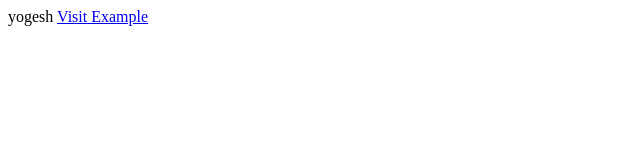
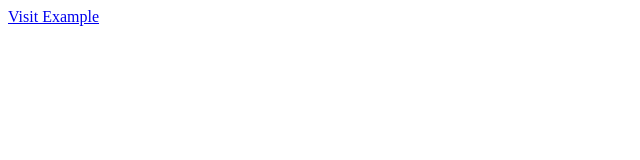
Before and after one commit to Yogesh2072/Feature-branch-demo, a plain HTML site: page header.html in a window 1280 px wide. Shown: the whole page, without its empty margins (0-640 px from the left). Drawn offline with Linux system fonts and the light colour scheme.

Commit message:
removed yogesh

```diff
--- a/header.html
+++ b/header.html
@@ -1,3 +1,2 @@
 <!DOCTYPE html>
-<html lang="en">yogesh</html>
 <a href="https://www.example.com">Visit Example</a>
```
